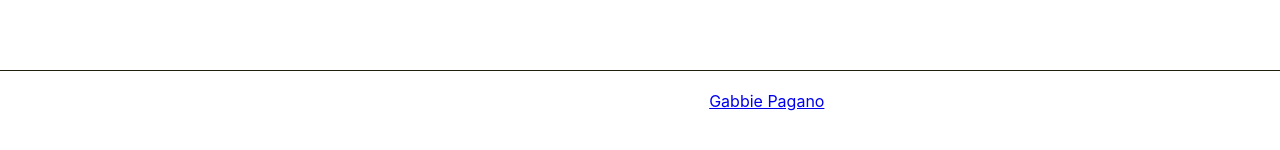
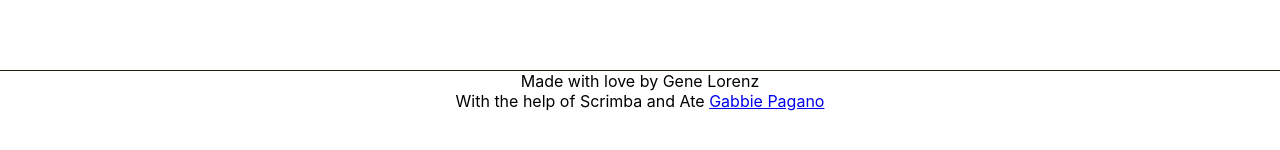
Before and after one commit to genelorenzSarmiento0408/react-theme-switcher-PWA-using-states, a React (Create React App) app: page / in a window 1280 px wide. Shown: the part 572-722 px from the top of the page. Built offline with nearby package versions, Linux system fonts and the light colour scheme; no server answers.

Commit message:
Removed the color white in the footer

```diff
--- a/src/index.css
+++ b/src/index.css
@@ -75,7 +75,6 @@ footer {
   border-top: 1px solid #242010;
   width: 100%;
   align-self: flex-end;
-  color: white;
   text-align: center;
   padding-bottom: 2em;
 }
@@ -87,7 +86,6 @@ footer {
     border-top: 1px solid #242010;
     width: 100%;
     align-self: flex-end;
-    color: white;
     text-align: center;
     padding-bottom: 2em;
   }
```
